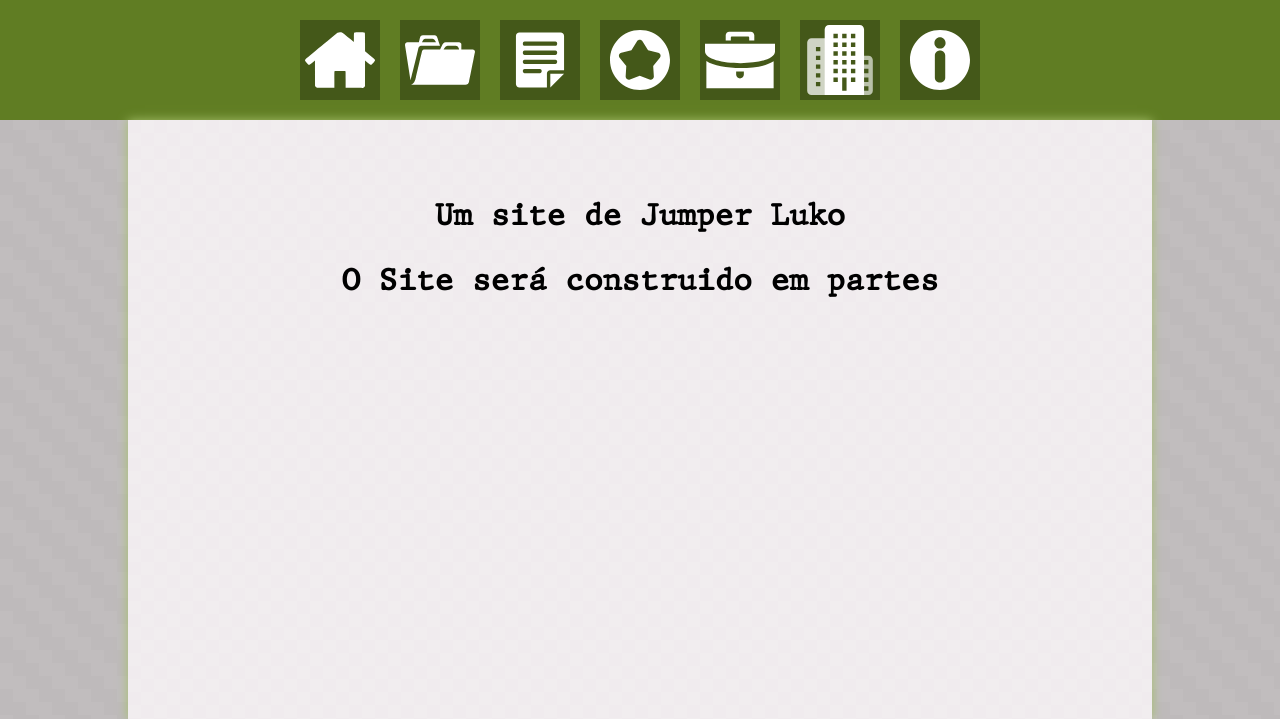
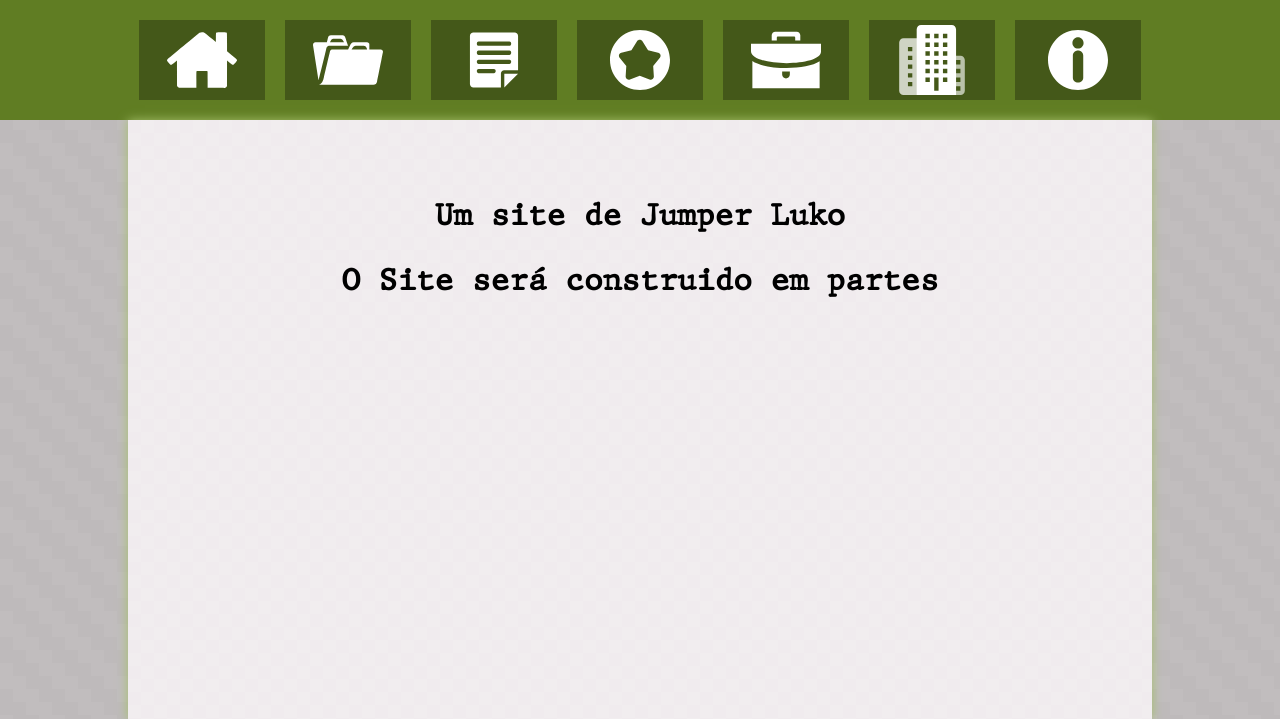
Before and after one commit to JumperLuko/JumperLuko.github.io, a PHP site: page / in a window 1280 px wide. Shown: the top 719 px of the page. Run offline with PHP 8.4, Linux system fonts and the light colour scheme; style sheets or scripts are compiled from the project's sources.

Commit message:
Great menu for Desktop *0*

```diff
--- a/css/style.css
+++ b/css/style.css
@@ -40,10 +40,13 @@ nav {
 }
 
 nav > a {
-  width: 80px;
+  min-width: 80px;
+  width: 10%;
   height: 80px;
   padding: 5px;
   background-color: #445819;
+  background-repeat: no-repeat;
+  background-position: center;
   margin: 10px;
   -ms-flex-negative: 0;
       flex-shrink: 0;
--- a/css/style.scss
+++ b/css/style.scss
@@ -25,10 +25,13 @@ nav{
     overflow-x:auto;
     overflow-y:hidden;
     > a{
-        width:80px;
+        min-width:80px;
+        width:10%;
         height:80px;
         padding:5px;
         background-color:#445819;
+        background-repeat: no-repeat;
+        background-position: center;
         margin:10px;
         flex-shrink:0;
         display:flex;
```
Also changed, not shown: css/style.min.css.
